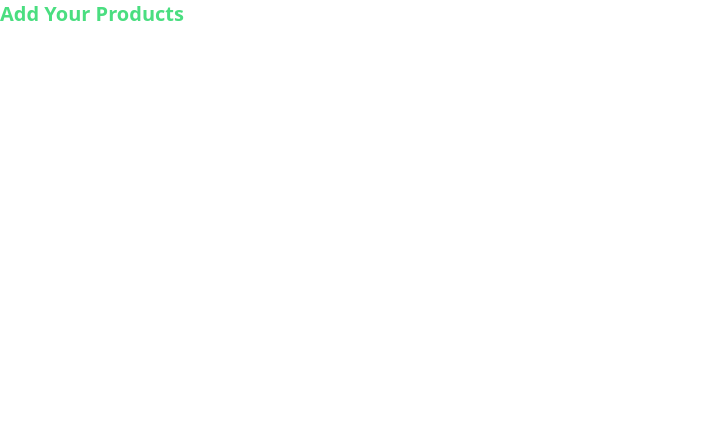
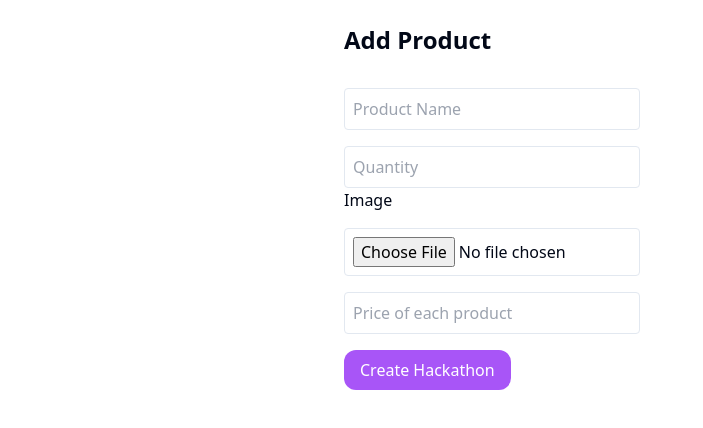
Before and after one commit to tefots/electron-js-testing, a Next.js app: page /pages/Products/add in a window 1280 px wide. Shown: the top 428 px of the page, without its empty margins (0-703 px from the left). Built offline with nearby package versions, Linux system fonts and the light colour scheme.

Commit message:
add product form

```diff
--- a/app/pages/Products/add/page.tsx
+++ b/app/pages/Products/add/page.tsx
@@ -1,12 +1,102 @@
-import React from "react";
+"use client";
 
-export default function AddProduct(){
+import { useState } from 'react';
+import { useRouter } from 'next/navigation';
+// import { createHackathon } from '../../../../services/hackathonService';
 
+const CreateHackathon = () => {
+  const router = useRouter();
+  const [formData, setFormData] = useState({
+    hackathonName: '',
+    organizer: '',
+    organizerEmail: '',
+    startDate: '',
+    endDate: '',
+    location: '',
+    description: '',
+    website: '',
+    registrationLink: '',
+  });
 
-    return(
-        <div className="items-center justify-center">
-        <h1 className="items-center text-green-400 text-xl font-semibold">Add Your Products</h1>
+  const handleChange = (e: React.ChangeEvent<HTMLInputElement | HTMLTextAreaElement>) => {
+    const { name, value } = e.target;
+    setFormData(prev => ({ ...prev, [name]: value }));
+  };
 
-        </div>
-    )
-}
+  const handleSubmit = async (e: React.FormEvent) => {
+    e.preventDefault();
+    try {
+      await addProduct(formData);
+      router.push('/pages/Dash');
+    } catch (error) {
+      console.error('Error creating hackathon:', error);
+      alert('Failed to create hackathon. Please try again.');
+    }
+  };
+
+  return (
+    <div className="container mx-auto p-6 items-center w-1/2 justify-center">
+      <h1 className="text-2xl font-bold mb-4">Add Product</h1>
+      <form onSubmit={handleSubmit} className="space-y-4 w-1/2 ">
+        <input
+          type="text"
+          name="hackathonName"
+          placeholder="name of user"
+          value={formData.hackathonName}
+          onChange={handleChange}
+          className="w-full border p-2 rounded hidden"
+          required
+        />
+        <input
+          type="text"
+          name="productName"
+          placeholder="Product Name"
+          value={formData.organizer}
+          onChange={handleChange}
+          className="w-full border p-2 rounded"
+          required
+        />
+        <input
+          type="number"
+          name="organizerEmail"
+          placeholder="Quantity"
+          value={formData.organizerEmail}
+          onChange={handleChange}
+          className="w-full border p-2 rounded"
+          required
+        />
+
+       <label htmlFor="product-image"
+       className=""
+       >Image</label>
+
+        <input
+        type="file"
+          name="product-image"
+          placeholder="Image of Product"
+          value={formData.description}
+          onChange={handleChange}
+          className="w-full border p-2 rounded"
+        />
+
+          <input
+          type="url"
+          name="website"
+          placeholder="Price of each product"
+          value={formData.website}
+          onChange={handleChange}
+          className="w-full border p-2 rounded"
+        />
+
+        <button
+          type="submit"
+          className="bg-purple-500 rounded-xl hover:bg-blue-600 text-white px-4 py-2 "
+        >
+          Create Hackathon
+        </button>
+      </form>
+    </div>
+  );
+};
+
+export default CreateHackathon;
```
